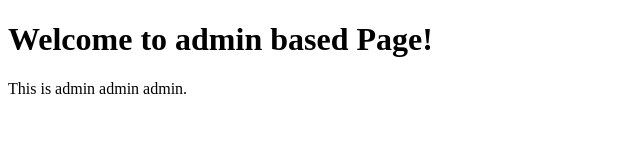
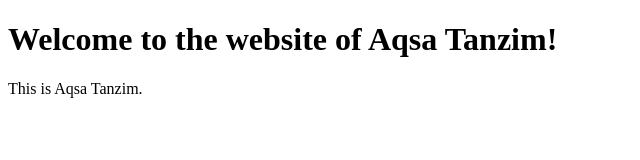
Before and after one commit to AyanJaiyed368/admin.github.io, a plain HTML site: page index.html in a window 1280 px wide. Shown: the whole page, without its empty margins (0-640 px from the left). Drawn offline with Linux system fonts and the light colour scheme.

Commit message:
Initial commit

```diff
--- a/index.html
+++ b/index.html
@@ -1,10 +1,10 @@
 <!DOCTYPE html>
 <html>
 <head>
-    <title>ADMIN</title>
+    <title>AQSA TANZIM</title>
 </head>
 <body>
-    <h1>Welcome to admin based Page!</h1>
-    <p>This is admin admin admin.</p>
+    <h1>Welcome to the website of Aqsa Tanzim!</h1>
+    <p>This is Aqsa Tanzim.</p>
 </body>
 </html>
```
